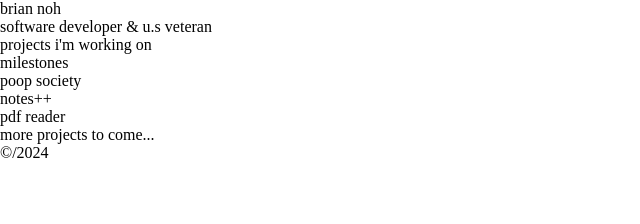
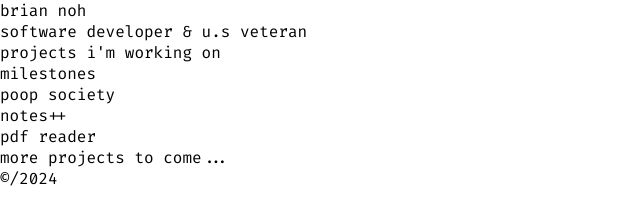
Before and after one commit to noh24/vanilla-js-portfolio-2024, a website: page src/index.html in a window 1280 px wide. Shown: the whole page, without its empty margins (0-640 px from the left). Drawn offline with Linux system fonts and the light colour scheme.

Commit message:
src/index.css - add @font-face rule for fira code font

```diff
--- a/src/index.css
+++ b/src/index.css
@@ -1,9 +1,21 @@
+@font-face {
+    font-family: 'Fira Code';
+    src: url('/public/fonts/FiraCode-Regular.ttf') format('truetype'),
+        url('/public/fonts/FiraCode-Bold.ttf') format('truetype'),
+        url('/public/fonts/FiraCode-Light.ttf') format('truetype'),
+        url('/public/fonts/FiraCode-Medium.ttf') format('truetype'),
+        url('/public/fonts/FiraCode-SemiBold.ttf') format('truetype');
+    font-weight: normal;
+    font-style: normal;
+}
+
 * {
     all: unset;
     display: block;
     margin: unset;
     padding: unset;
     box-sizing: border-box;
+    font-family: 'Fira Code', monospace;
 }
 
 title {
```
